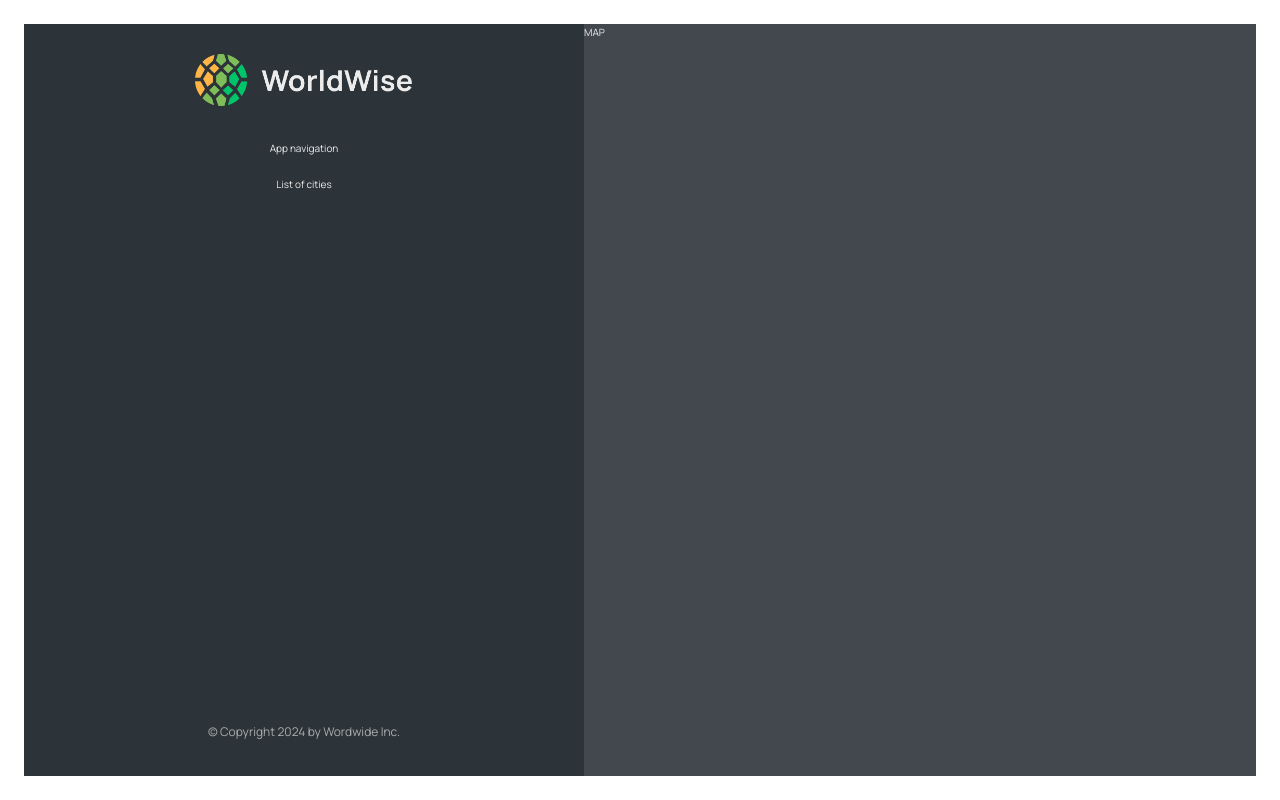
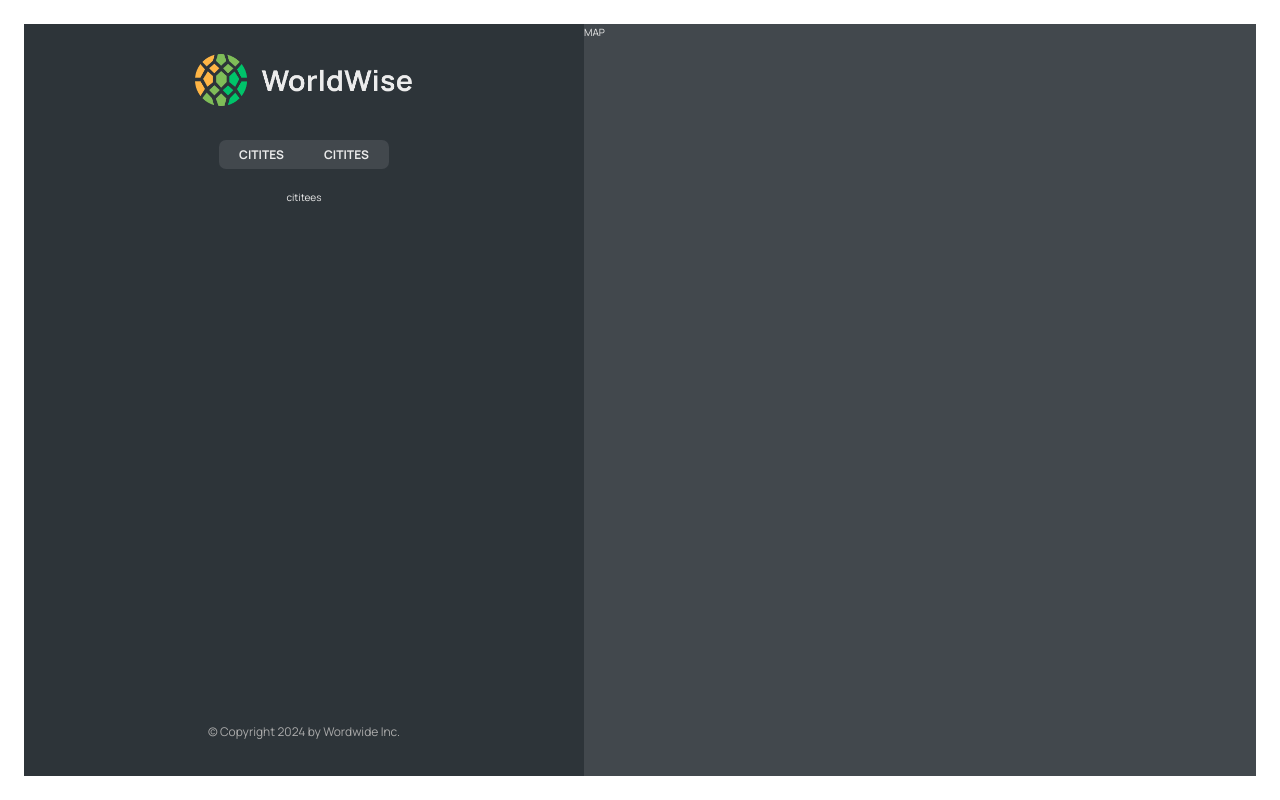
Before and after one commit to CalenArrna/WorldWise, a React (Vite) app: page /app in a window 1280 px wide. Built offline with nearby package versions, Linux system fonts and the light colour scheme.

Commit message:
feat(app): implemented nested routes for app view

```diff
--- a/src/App.jsx
+++ b/src/App.jsx
@@ -10,11 +10,16 @@ function App() {
   return (
     <BrowserRouter>
       <Routes>
-        <Route path="/" element={<Homepage />} />
+        <Route index element={<Homepage />} />
         <Route path="product" element={<Product />} />
         <Route path="pricing" element={<Pricing />} />
         <Route path="/login" element={<Login />} />
-        <Route path="app" element={<AppLayout />} />
+        <Route path="app" element={<AppLayout />}>
+          <Route index element={<p>cititees</p>} />
+          <Route path="cities" element={<p>cities</p>} />
+          <Route path="countries" element={<p>List of countries</p>} />
+          <Route path="form" element={<p>Form</p>} />
+        </Route>
         <Route path="*" element={<PageNotFound />} />
       </Routes>
     </BrowserRouter>
--- a/src/components/AppNav.jsx
+++ b/src/components/AppNav.jsx
@@ -1,6 +1,18 @@
+import { NavLink } from "react-router-dom";
 import { nav } from "./AppNav.module.css";
 function AppNav() {
-  return <nav className={nav}>App navigation</nav>;
+  return (
+    <nav className={nav}>
+      <ul>
+        <li>
+          <NavLink to="cities">Citites</NavLink>
+        </li>
+        <li>
+          <NavLink to="countries">Citites</NavLink>
+        </li>
+      </ul>
+    </nav>
+  );
 }
 
 export default AppNav;
--- a/src/components/Sidebar.jsx
+++ b/src/components/Sidebar.jsx
@@ -1,6 +1,7 @@
 import Logo from "./Logo.jsx";
 import AppNav from "./AppNav.jsx";
 import styles from "./Sidebar.module.css";
+import { Outlet } from "react-router-dom";
 
 function Sidebar() {
   return (
@@ -8,7 +9,7 @@ function Sidebar() {
       <Logo />
       <AppNav />
 
-      <p>List of cities</p>
+      <Outlet />
 
       <footer className={styles.footer}>
         <p className={styles.copyright}>
```
